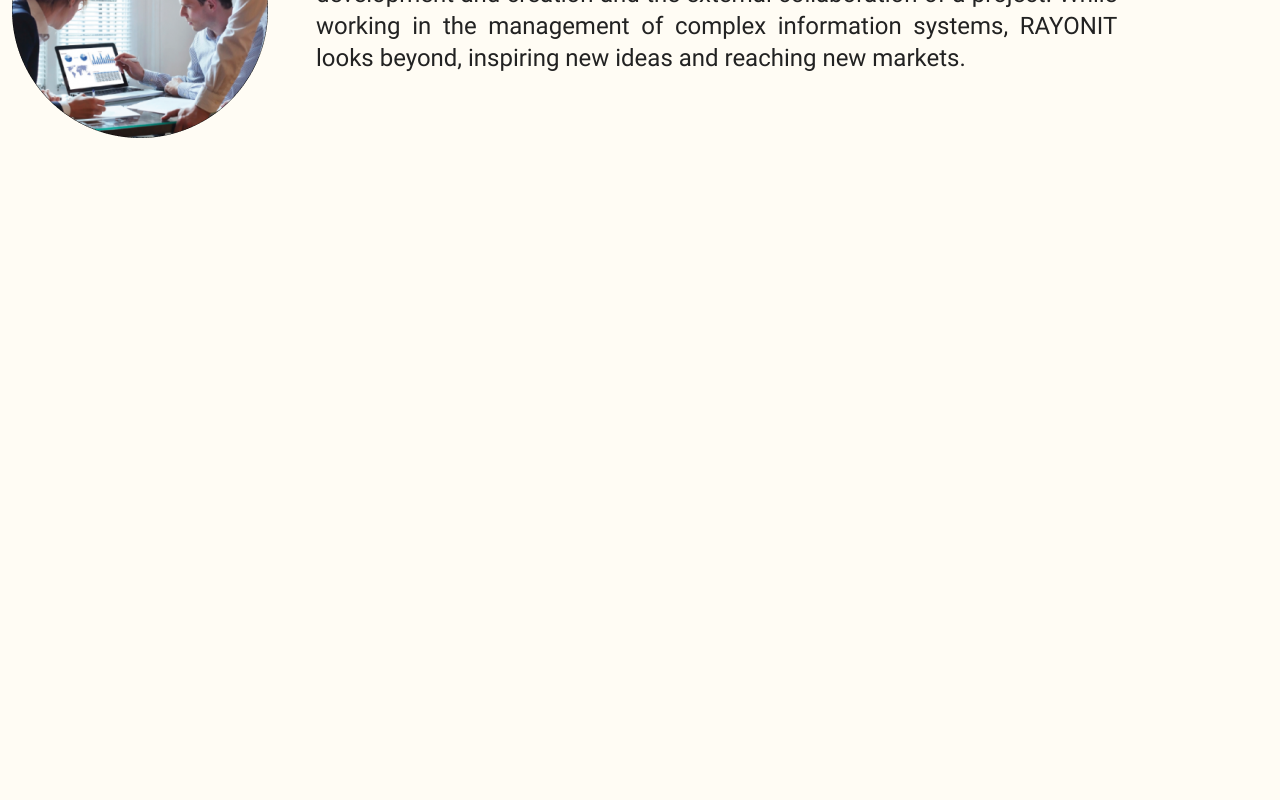
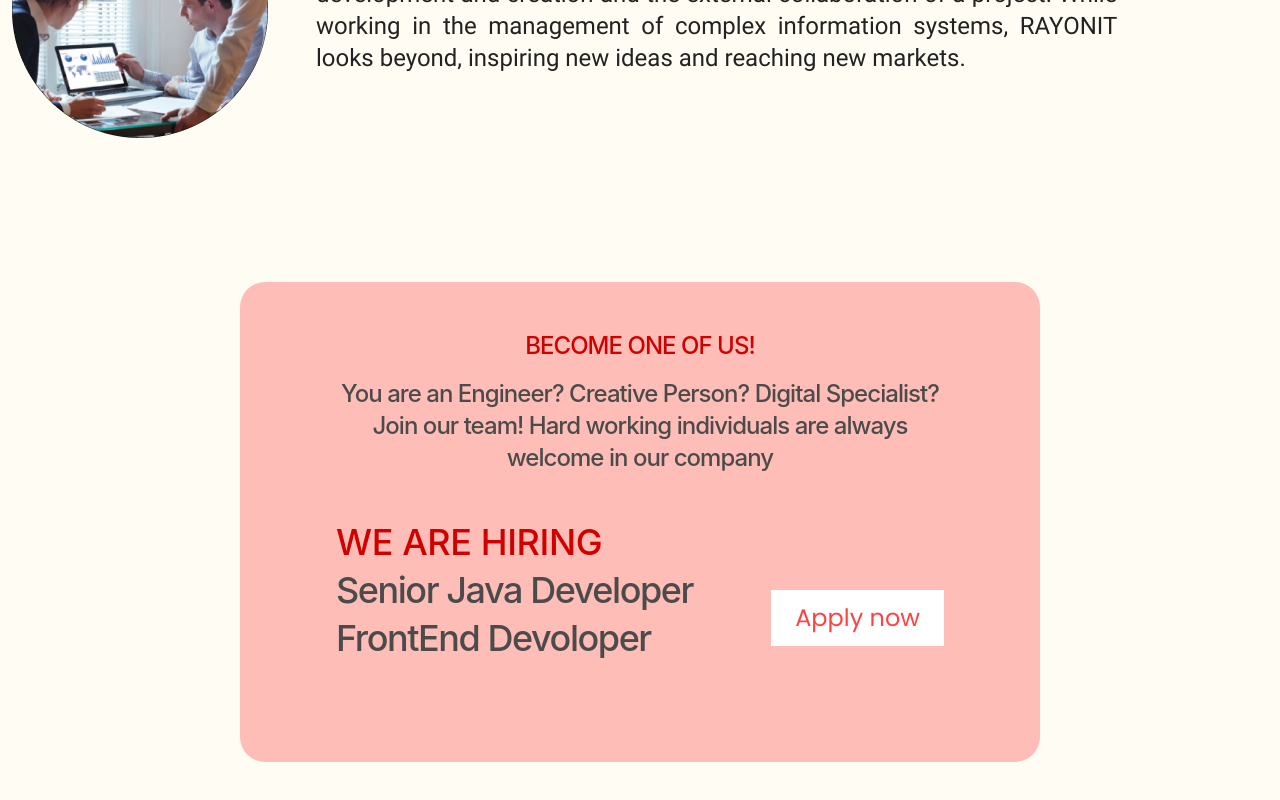
Before and after one commit to leojune12/rayonit-landing-page, a Nuxt app: page / in a window 1280 px wide. Shown: the part 3526-4326 px from the top of the page. Before the commit the page ends 3760 px from the top, so only its background shows below. Built offline with nearby package versions, Linux system fonts and the light colour scheme; a web font is replaced by a local one.

Commit message:
Add hiring section

```diff
--- /dev/null
+++ b/components/Hiring.vue
@@ -0,0 +1,104 @@
+<template>
+    <div class="container-xxl py-5">
+        <div class="mx-auto hiring py-5 px-3 px-md-5">
+            <div class="px-0 px-md-5">
+                <div class="mb-5">
+                    <div class="primary-text text-xl text-md-2xl mb-3">
+                        BECOME ONE OF US!
+                    </div>
+                    <div class="secondary-text text-xl text-md-2xl text-center">
+                        You are an Engineer? Creative Person? Digital Specialist? Join our team! Hard working individuals are always welcome in our company
+                    </div>
+                </div>
+                <div class="d-flex flex-column flex-md-row">
+                    <div class="mb-5">
+                        <div class="we-are-hiring text-2xl text-md-4xl text-center text-md-start mb-2">
+                            WE ARE HIRING
+                        </div>
+                        <div class="hiring-position text-2xl text-md-4xl text-center text-md-start mb-2">
+                            Senior Java Developer
+                        </div>
+                        <div class="hiring-position text-2xl text-md-4xl text-center text-md-start mb-2">
+                            FrontEnd Devoloper
+                        </div>
+                    </div>
+                    <div class="flex-grow-1 d-flex justify-content-center justify-content-md-end align-items-center">
+                        <div class="d-flex">
+                            <a href="#" class="apply-now-btn text-decoration-none px-4 py-3">
+                                Apply now
+                            </a>
+                        </div>
+                    </div>
+                </div>
+            </div>
+        </div>
+    </div>
+</template>
+<script>
+export default {
+
+}
+</script>
+<style lang="scss" scoped>
+    .hiring {
+        max-width: 800px;
+        border-radius: 25px;
+        background: rgba(255, 0, 0, 0.25);
+
+        .primary-text {
+            color: #D10000;
+            text-align: center;
+            font-family: SF Pro Text;
+            // font-size: 24px;
+            font-style: normal;
+            font-weight: 500;
+            // line-height: 114.836%; /* 27.561px */
+            letter-spacing: -0.96px;
+        }
+
+        .secondary-text {
+            color: #4B4B4B;
+            font-family: SF Pro Text;
+            // font-size: 24px;
+            font-style: normal;
+            font-weight: 500;
+            // line-height: 114.836%;
+            letter-spacing: -0.96px;
+        }
+
+        .we-are-hiring {
+            color: #D10000;
+            font-family: SF Pro Text;
+            // font-size: 40px;
+            font-style: normal;
+            font-weight: 500;
+            // line-height: normal;
+            letter-spacing: -0.4px;
+        }
+
+        .hiring-position {
+            color: #4B4B4B;
+            font-family: SF Pro Text;
+            // font-size: 36px;
+            font-style: normal;
+            font-weight: 500;
+            // line-height: 0%; /* 0px */
+            letter-spacing: -1.44px;
+        }
+
+        .apply-now-btn {
+            background: #FFF;
+
+            &:hover {
+                background: #f0f0f0;
+            }
+
+            color: #FF4343;
+            font-family: Poppins;
+            font-size: 24px;
+            font-style: normal;
+            font-weight: 500;
+            line-height: 24px; /* 100% */
+        }
+    }
+</style>
--- a/pages/index.vue
+++ b/pages/index.vue
@@ -5,6 +5,7 @@
         <Features />
         <Projects />
         <Team />
+        <Hiring />
     </div>
 </template>
 <script>
```
